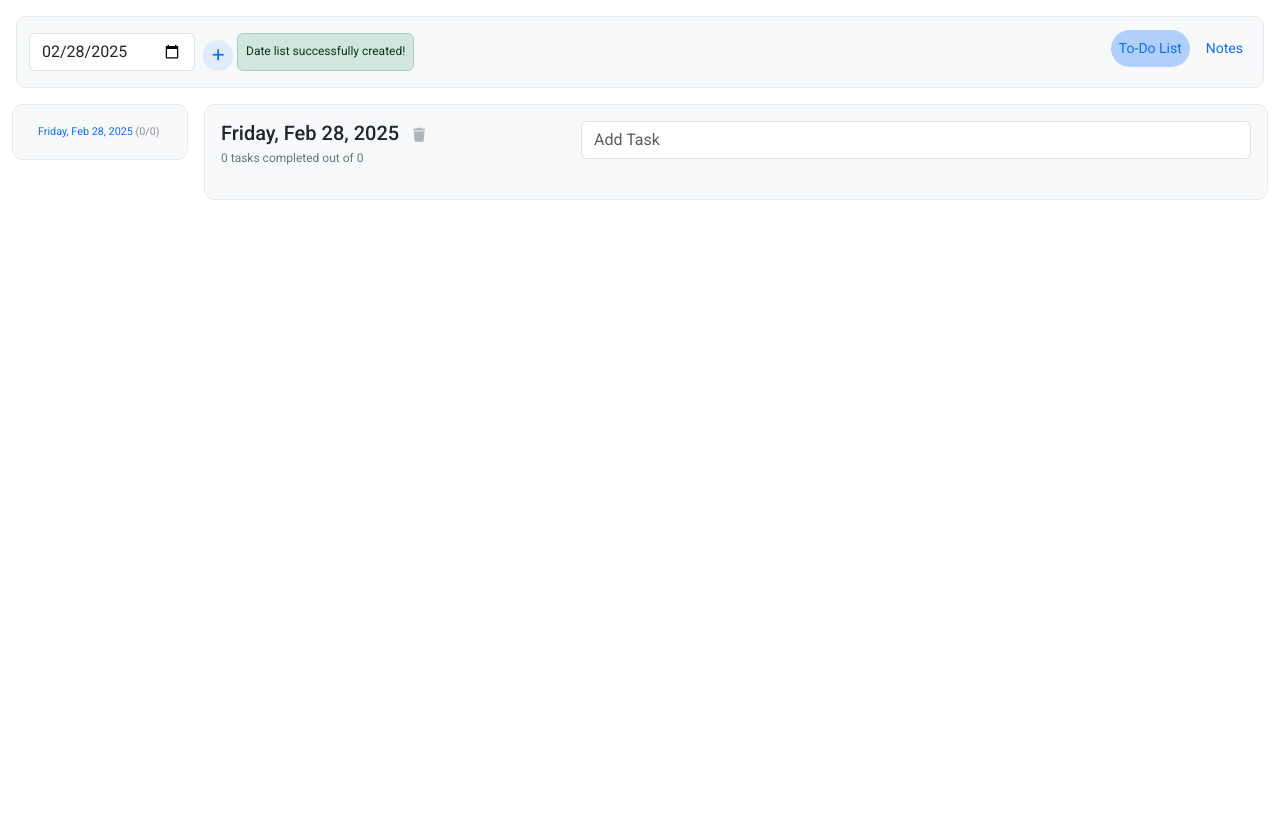
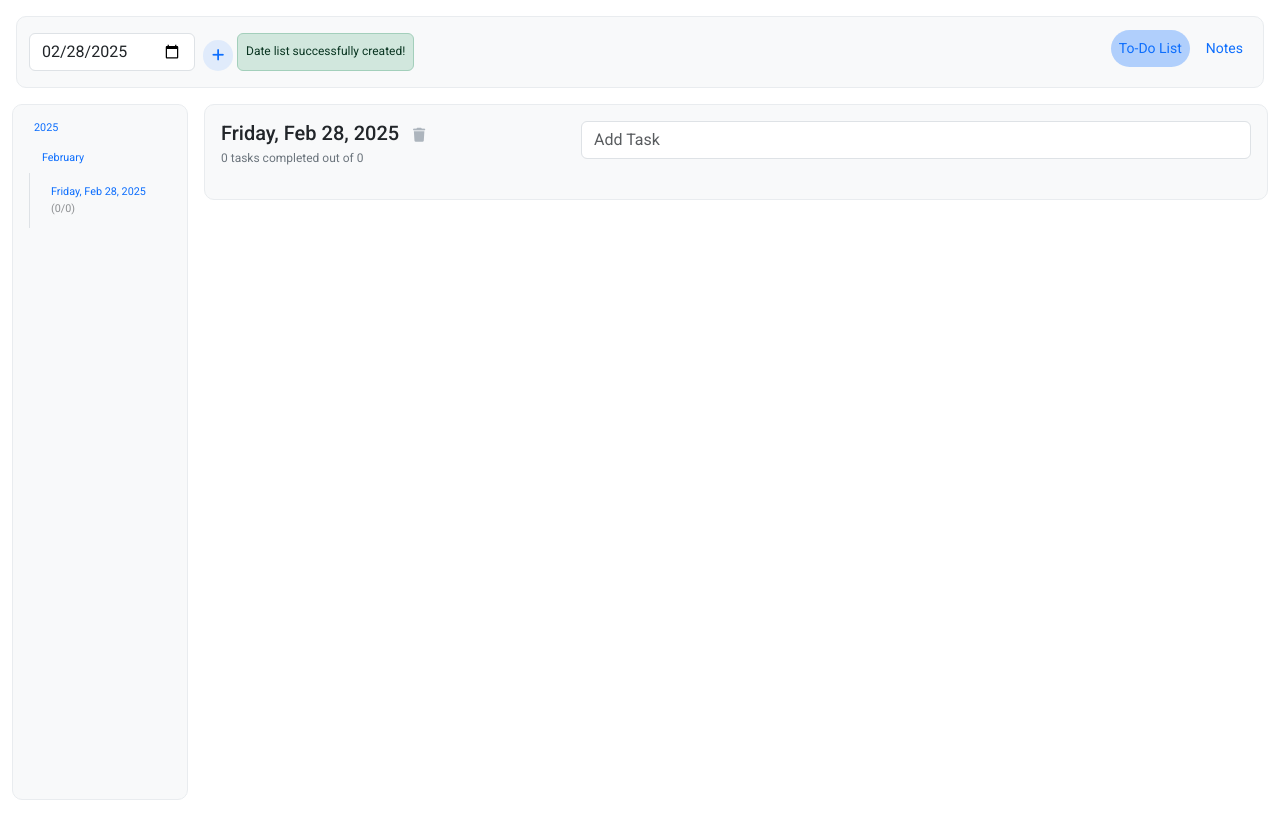
Before and after one commit to Mitra-Pratham/todo-list, a plain HTML site: page index.html in a window 1280 px wide. Both pictures are taken after a click on the button 218 px from the left and 55 px from the top of the page. Drawn offline with nearby package versions, Linux system fonts and the light colour scheme.

Commit message:
Improved Date navigation and pending status icon for incomplete lists

```diff
--- a/css/main.css
+++ b/css/main.css
@@ -127,6 +127,8 @@ body {
   border: 1px solid var(--bs-gray-200);
   border-radius: var(--card-radius);
   margin-right: 1rem;
+  height: 87vh;
+  overflow: auto;
   z-index: 99;
 }
 
--- a/js/main.js
+++ b/js/main.js
@@ -149,20 +149,49 @@ function renderDateList(data) {
 
 //render the date list navigation
 function renderDateNav(data) {
+    $('#date-list-nav-container').empty();
+    let prevYear;
+    let yearHTML = data.map(function (year) {
+        let tempDate = new Date(year.id);
+        let tempYear = tempDate.getFullYear();
+        if (prevYear != tempYear) {
+            let prevMonth;
+            let monthHTML = data.map(function (month) {
+                let tempDate = new Date(month.id);
+                let tempMonthName = tempDate.toLocaleString('default', { month: 'long' });
+                let tempMonth = tempDate.getMonth();
+                if (prevMonth != tempMonth) {
+                    let dayHTML = data.map(function (date) {
+                        let tempDate = new Date(date.id);
+                        if (tempMonth === tempDate.getMonth()) {
+                            return dayItem(date)
+                        }
+                    });
+                    prevMonth = tempMonth;
+                    return monthYearNavItem(month.id, tempMonthName,dayHTML,2);
+                }
 
-    $('#date-list-nav-container').empty();
-    let tempHtml = data.map(function (el) {
-        return `
-         <div class="p-1">
-                <div class="d-flex justify-content-between align-items-center">
-                    <div class="d-flex align-items-center">
-                        <a class="btn btn-lite-sm btn-no-bg" href="#date-item-${el.id}">${el.name} <span class="text-body-tertiary"> (${renderTaskListCount(el.taskList)}/${el.taskList.length})</span></a>
-                    </div>
-                </div>
-            </div>
-        `
+            });
+            prevYear = tempYear;
+            return monthYearNavItem(year.id, tempYear,monthHTML,0);
+        }
     });
-    $(`#date-list-nav-container`).append(tempHtml);
+
+    $(`#date-list-nav-container`).append(yearHTML);
+}
+
+function dayItem(el){
+    return `
+            <div class="d-flex align-items-center border-start ms-2 py-1">
+                <a class="btn btn-lite-sm btn-no-bg text-start ms-2" href="#date-item-${el.id}">${el.name} <span class="text-body-tertiary"> (${renderTaskListCount(el.taskList)}/${el.taskList.length}) ${renderTaskListCount(el.taskList) != el.taskList.length ? `<span class="text-danger ms-1">⬤</span>` : ''}</span></a>
+            </div>`
+}
+
+function monthYearNavItem(id,name,html,offset){
+    return `<div>
+    <a class="btn btn-lite-sm btn-no-bg ms-${offset}" href="#date-item-${id}"">${name}</a>
+    ${html.join('')}
+    </div>`
 }
 
 //function to count completed vs incomplete tasks
@@ -213,7 +242,7 @@ function renderTaskList(el) {
 
 // --------- Task Notes Detail View -------------
 
-function renderTaskDetailHTML(el){
+function renderTaskDetailHTML(el) {
     return `
     <div id="task-detail-title-container" class="offcanvas-header border-bottom justify-content-between">
             <div class="d-flex flex-column task-detail-title">
@@ -306,8 +335,8 @@ function createTask(taskName, dateID, el, desc, statusCode) {
             let tempObj = {
                 id: 'Task-' + dateID + "-" + Math.floor(Math.random() * 1000000000),
                 name: taskName,
-                statusCode: statusCode ? statusCode: 1001,
-                desc: desc ? desc: ''
+                statusCode: statusCode ? statusCode : 1001,
+                desc: desc ? desc : ''
             }
 
             el.taskList.push(tempObj);
@@ -349,8 +378,8 @@ function updateTasks(dateID, taskID, taskName, taskStatusCode, taskDetails) {
                 if (el.id.slice(16) == taskID) {
                     taskName != '' ? el.name = taskName : '';
                     taskStatusCode != '' ? el.statusCode = taskStatusCode : '';
-                    if(taskDetails==true){
-                         el.desc = $('#task-notes-area').html();
+                    if (taskDetails == true) {
+                        el.desc = $('#task-notes-area').html();
                     }
                 }
                 return el;
@@ -362,15 +391,15 @@ function updateTasks(dateID, taskID, taskName, taskStatusCode, taskDetails) {
     createUpdateDateList(newData, 'success', 'Task Updated Successfully!');
 }
 
-function findTask(dateID, taskID){
+function findTask(dateID, taskID) {
     let tempTask = '';
     let tempDateName = '';
-     taskArray.find(el => {
+    taskArray.find(el => {
         if (el.id === dateID) {
             tempDateName = el.name;
-           el.taskList.find(el => {
-                if(el.id.slice(16) === taskID){
-                    tempTask =  el;
+            el.taskList.find(el => {
+                if (el.id.slice(16) === taskID) {
+                    tempTask = el;
                 }
             });
         }
```
